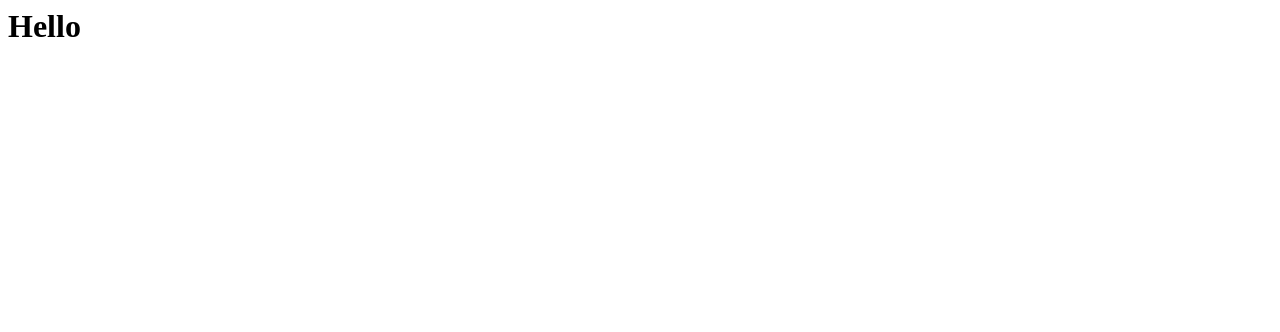
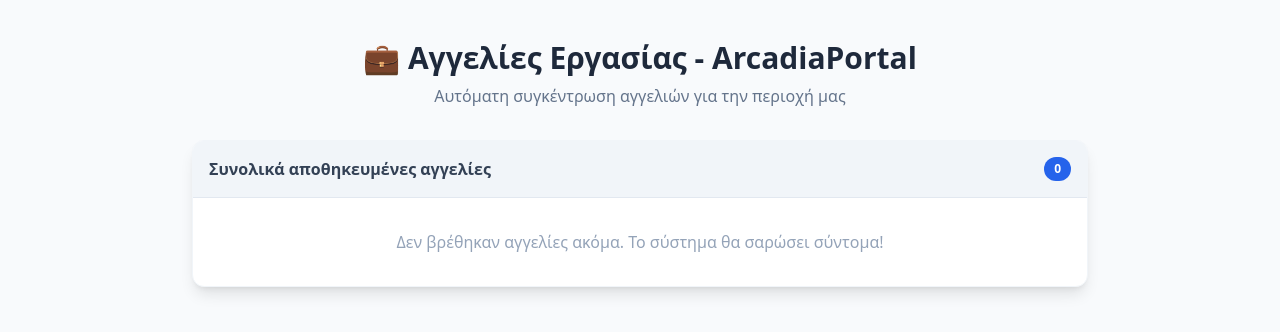
Before and after one commit to palex1/jobs, a plain HTML site: page index.html in a window 1280 px wide. Drawn offline with nearby package versions, Linux system fonts and the light colour scheme.

Commit message:
Auto-update job listings [skip ci]

```diff
--- a/index.html
+++ b/index.html
@@ -1 +1,31 @@
-<h1>Hello</h1>
+<!DOCTYPE html>
+<html lang="el">
+<head>
+    <meta charset="UTF-8">
+    <meta name="viewport" content="width=device-width, initial-scale=1.0">
+    <title>Θέσεις Εργασίας - Αρκαδία</title>
+    <script src="https://cdn.tailwindcss.com"></script>
+</head>
+<body class="bg-slate-50 min-h-screen py-10 px-4">
+    <div class="max-w-4xl mx-auto">
+        <header class="mb-8 text-center">
+            <h1 class="text-3xl font-extrabold text-slate-800">💼 Αγγελίες Εργασίας - ArcadiaPortal</h1>
+            <p class="text-slate-500 mt-2">Αυτόματη συγκέντρωση αγγελιών για την περιοχή μας</p>
+        </header>
+
+        <div class="bg-white shadow-lg rounded-xl overflow-hidden border border-slate-100">
+            <div class="p-4 bg-slate-100 border-b border-slate-200 font-semibold text-slate-700 flex justify-between items-center">
+                <span>Συνολικά αποθηκευμένες αγγελίες</span>
+                <span class="bg-blue-600 text-white text-xs px-2.5 py-1 rounded-full">0</span>
+            </div>
+            <div class="divide-y divide-slate-100">
+
+                <div class="p-8 text-center text-slate-400">
+                    Δεν βρέθηκαν αγγελίες ακόμα. Το σύστημα θα σαρώσει σύντομα!
+                </div>
+
+            </div>
+        </div>
+    </div>
+</body>
+</html>
```
